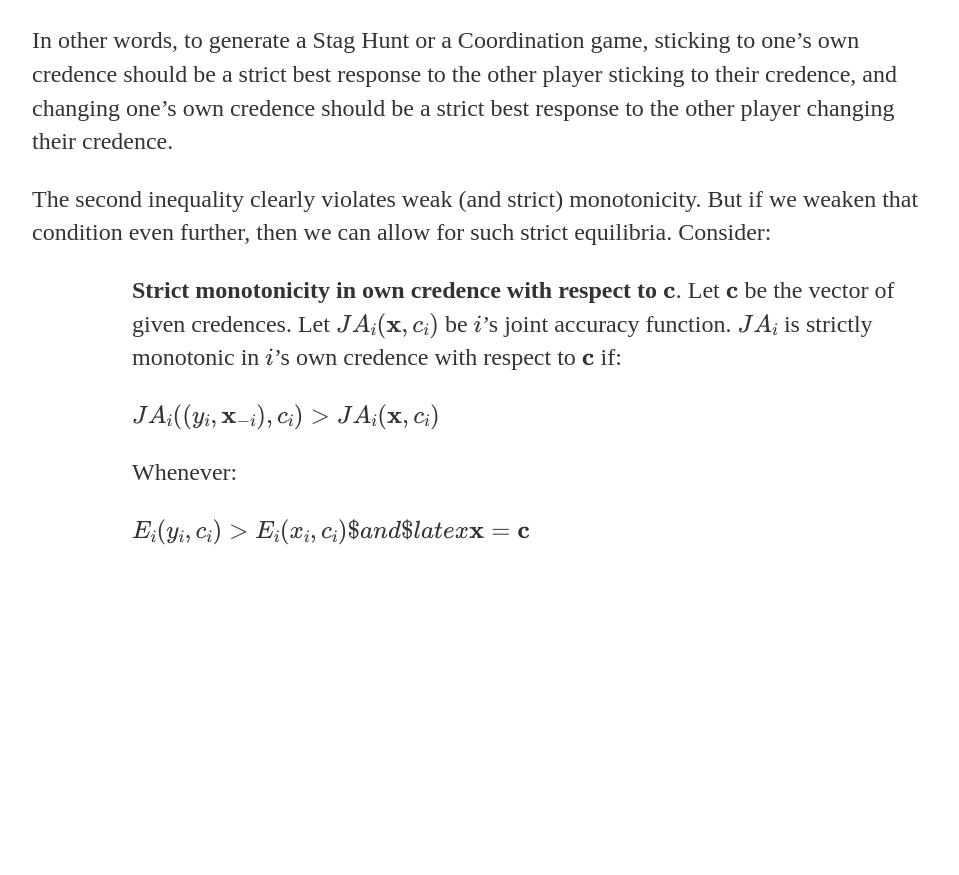
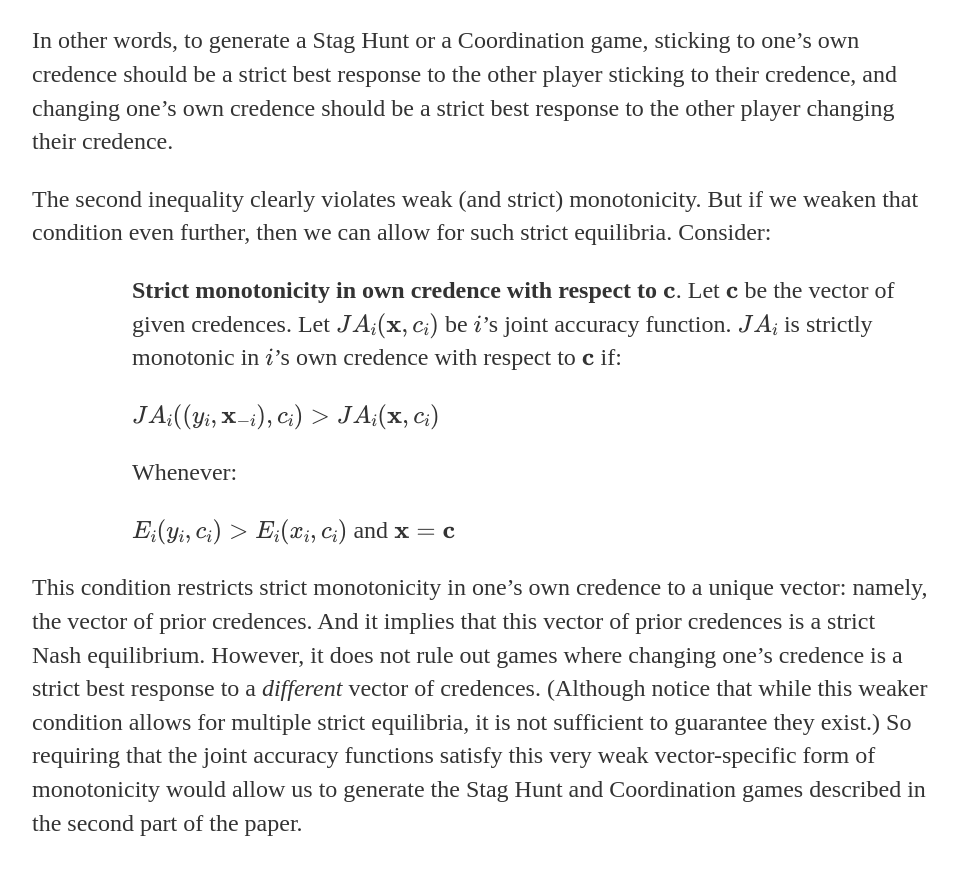
Before and after one commit to uzunovam/uzunovam, a Jekyll site: the page built from _posts/2020-07-22-kevin-zollman-on-game-theory-and-epistemology.md, in a window 1280 px wide and 900 px high, scrolled down 5691 px. Shown: the top 875 px of the window, without its empty margins (160-1119 px from the left). Built offline with Jekyll 4.4.1, drawn with Linux system fonts in a browser that asks for light colours; before the commit the page ends 6298 px from its top, so only the background shows below that.

Commit message:
Update 2020-07-22-kevin-zollman-on-game-theory-and-epistemology.md

```diff
--- a/_posts/2020-07-22-kevin-zollman-on-game-theory-and-epistemology.md
+++ b/_posts/2020-07-22-kevin-zollman-on-game-theory-and-epistemology.md
@@ -91,4 +91,6 @@ date: 2020-07-22
 
 <p style="padding-left:100px;">Whenever:</p>
 
-<p style="padding-left:100px;">\(E_{i}(y_{i}, c_{i}) &gt; E_{i}(x_{i}, c_{i})$ and $latex \mathbf{x} = \mathbf{c}\)</p>
+<p style="padding-left:100px;">\(E_{i}(y_{i}, c_{i}) &gt; E_{i}(x_{i}, c_{i})\) and \(\mathbf{x} = \mathbf{c}\)</p>
+
+<p>This condition restricts strict monotonicity in one’s own credence to a unique vector: namely, the vector of prior credences. And it implies that this vector of prior credences is a strict Nash equilibrium. However, it does not rule out games where changing one’s credence is a strict best response to a <cite>different</cite> vector of credences. (Although notice that while this weaker condition allows for multiple strict equilibria, it is not sufficient to guarantee they exist.) So requiring that the joint accuracy functions satisfy this very weak vector-specific form of monotonicity would allow us to generate the Stag Hunt and Coordination games described in the second part of the paper. </p>
```
